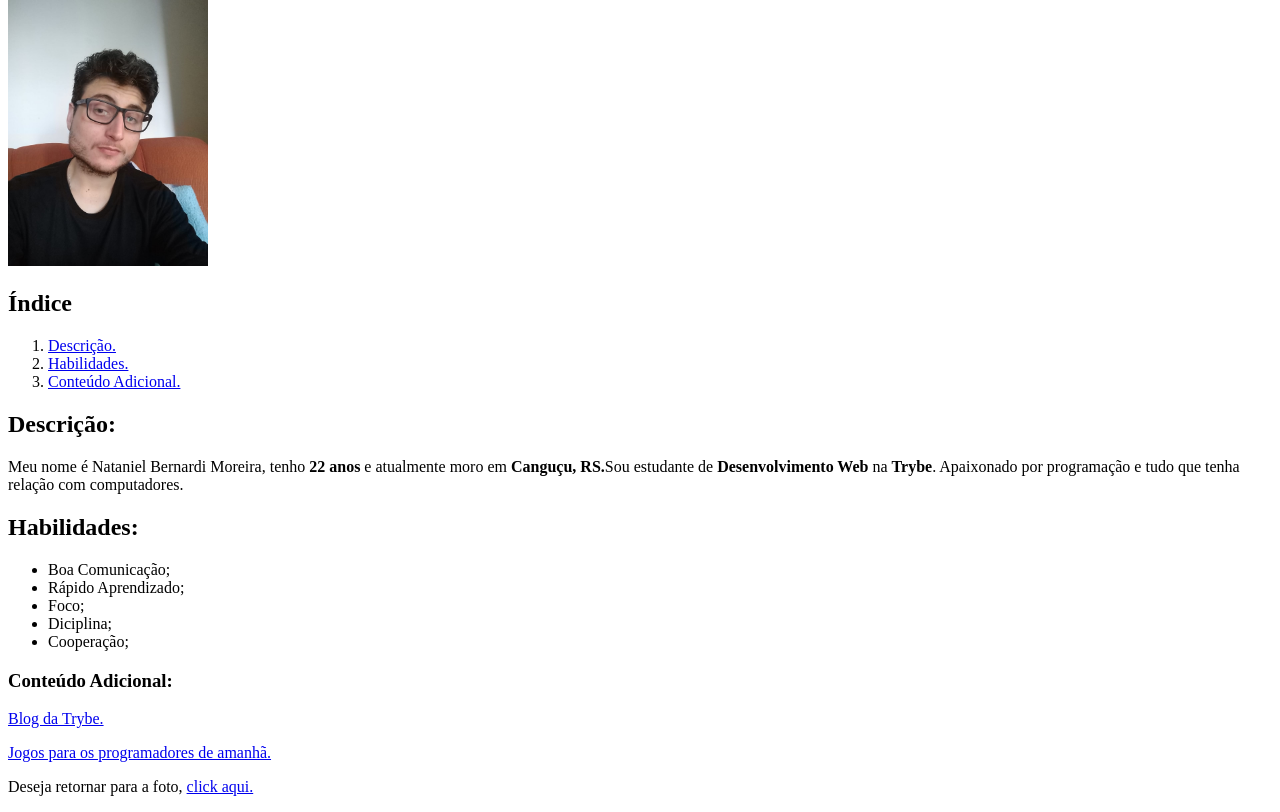
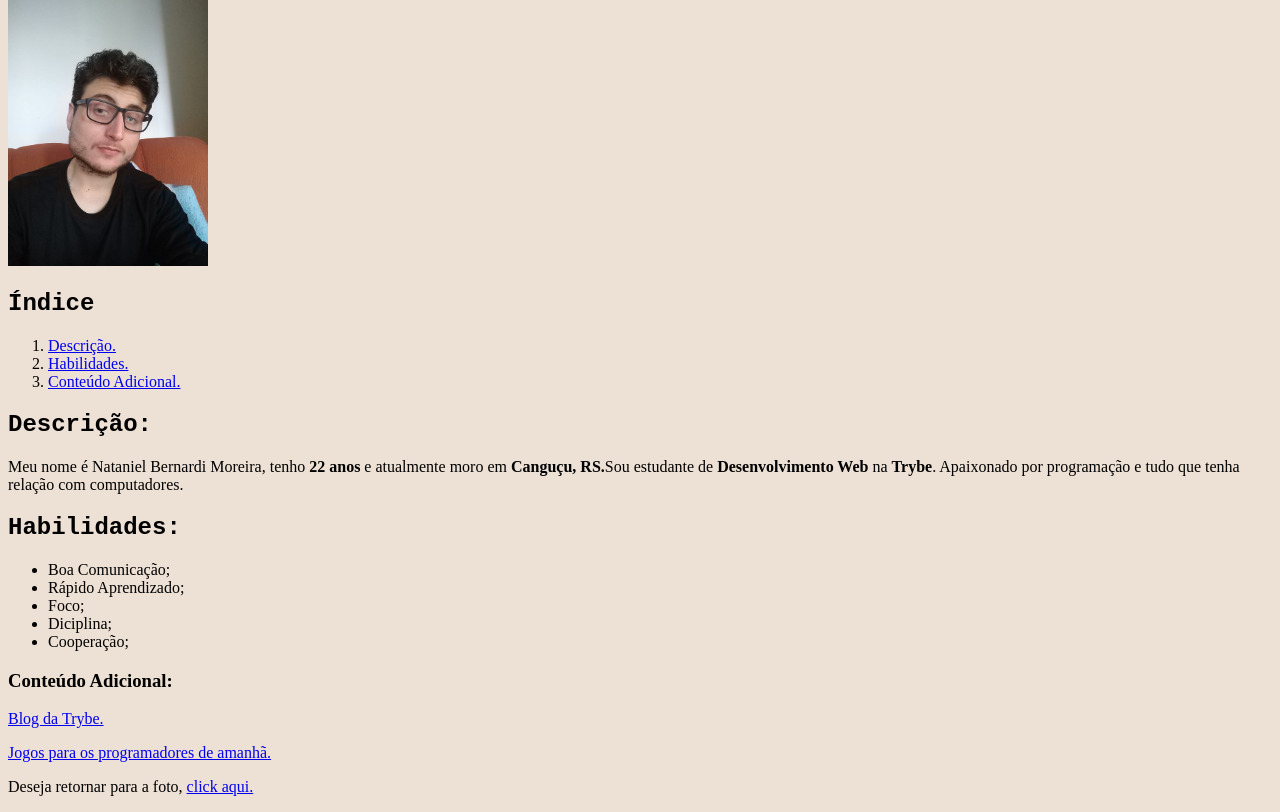
Before and after one commit to NatanielBMoreira/NatanielBMoreira.github.io, a plain HTML site: page index.html in a window 1280 px wide. Shown: the part 92-904 px from the top of the page. Drawn offline with Linux system fonts and the light colour scheme.

Commit message:
Foi trocada a cor do background.

```diff
--- a/Style.css
+++ b/Style.css
@@ -6,3 +6,7 @@ h1
 {
     font-family: OCR A Std, monospace;
 }
+body
+{
+    background-color: rgb(237, 224, 212);
+}
--- a/index.html
+++ b/index.html
@@ -8,16 +8,16 @@
 <body>
     <h1>Portfólio Nataniel Bernardi Moreira</h1>
     <img id="Foto-perfil" src="foto-perfil.jpeg" alt="Foto de perfil do Nataniel" width="200px">
-    <h2>Índice</h2>
+    <h2 class="Subtitulos">Índice</h2>
     <ol>
         <li><a href="#Descrição">Descrição.</a></li>
         <li><a href="#Habilidades">Habilidades.</a></li>
         <li><a href="#Conteúdo Adicional">Conteúdo Adicional.</a></li>
     </ol>
-    <h2 id="Descrição">Descrição:</h2>
+    <h2 id="Descrição" class="Subtitulos">Descrição:</h2>
     <p>Meu nome é Nataniel Bernardi Moreira, tenho <strong>22 anos </strong>e atualmente moro em <strong>Canguçu, RS.</strong>Sou estudante de <strong>Desenvolvimento Web</strong> na <strong>Trybe</strong>. Apaixonado por programação e tudo que tenha relação com computadores.</p>
     <p></p>
-    <h2 id="Habilidades">Habilidades:</h2>
+    <h2 id="Habilidades" class="Subtitulos">Habilidades:</h2>
     <ul>
         <li>Boa Comunicação;</li>
         <li>Rápido Aprendizado;</li>
```
